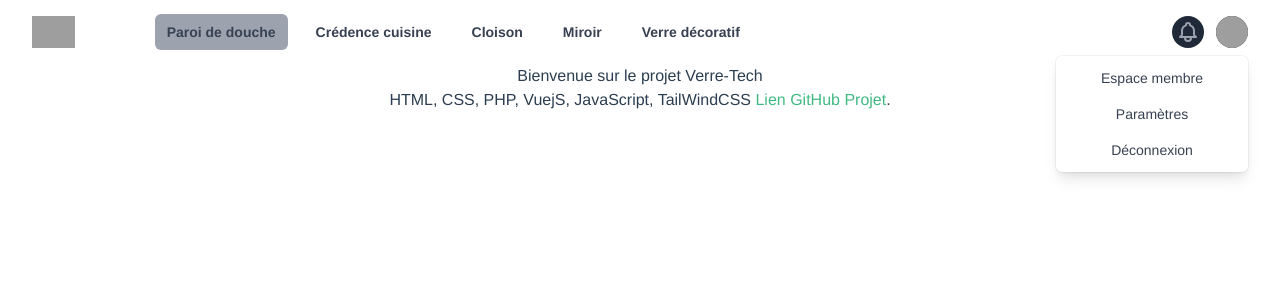
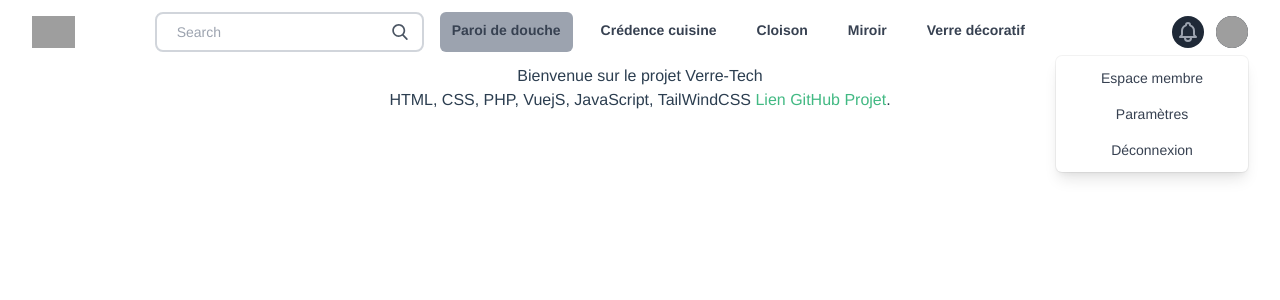
Before and after one commit to Orange57/VerreTech, a Vue app in the folder verretech/: page / in a window 1280 px wide. Shown: the top 300 px of the page. Built offline with nearby package versions, Linux system fonts and the light colour scheme; grey boxes are pictures that could not be loaded.

Commit message:
Update Navbar.vue
Add search bar

```diff
--- a/verretech/src/components/Navbar.vue
+++ b/verretech/src/components/Navbar.vue
@@ -35,6 +35,20 @@
           <div class="hidden sm:block sm:ml-20">
             <div class="flex space-x-4 ">
               <!-- Current: "bg-gray-900 text-white", Default: "text-gray-700 hover:bg-gray-900 hover:text-white" -->
+              <div class="relative mx-auto text-gray-600">
+                <input class="border-2 border-gray-300 bg-white h-10 px-5 pr-16 rounded-lg text-sm focus:outline-none"
+                  type="search" name="search" placeholder="Search">
+                <button type="submit" class="absolute right-0 top-0 mt-3 mr-4">
+                  <svg class="text-gray-600 h-4 w-4 fill-current" xmlns="http://www.w3.org/2000/svg"
+                    xmlns:xlink="http://www.w3.org/1999/xlink" version="1.1" id="Capa_1" x="0px" y="0px"
+                    viewBox="0 0 56.966 56.966" style="enable-background:new 0 0 56.966 56.966;" xml:space="preserve"
+                    width="512px" height="512px">
+                    <path
+                      d="M55.146,51.887L41.588,37.786c3.486-4.144,5.396-9.358,5.396-14.786c0-12.682-10.318-23-23-23s-23,10.318-23,23  s10.318,23,23,23c4.761,0,9.298-1.436,13.177-4.162l13.661,14.208c0.571,0.593,1.339,0.92,2.162,0.92  c0.779,0,1.518-0.297,2.079-0.837C56.255,54.982,56.293,53.08,55.146,51.887z M23.984,6c9.374,0,17,7.626,17,17s-7.626,17-17,17  s-17-7.626-17-17S14.61,6,23.984,6z" />
+                  </svg>
+                </button>
+              </div>
+
               <a href="#" class="bg-gray-400 text-gray-700 font-bold px-3 py-2 rounded-md text-sm font-medium" aria-current="page">Paroi de douche</a>
 
               <a href="#" class="text-gray-700 hover:bg-gray-900 font-bold hover:text-white px-3 py-2 rounded-md text-sm font-medium">Crédence cuisine</a>
```
